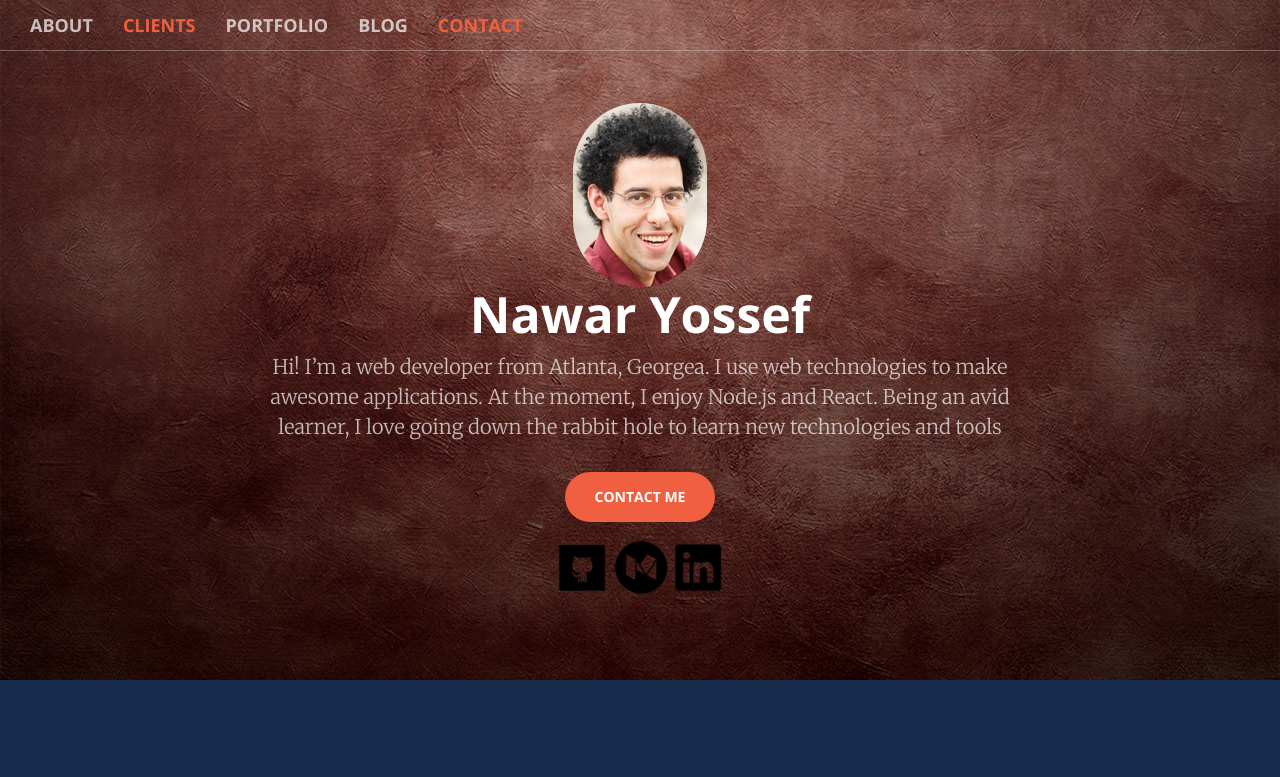
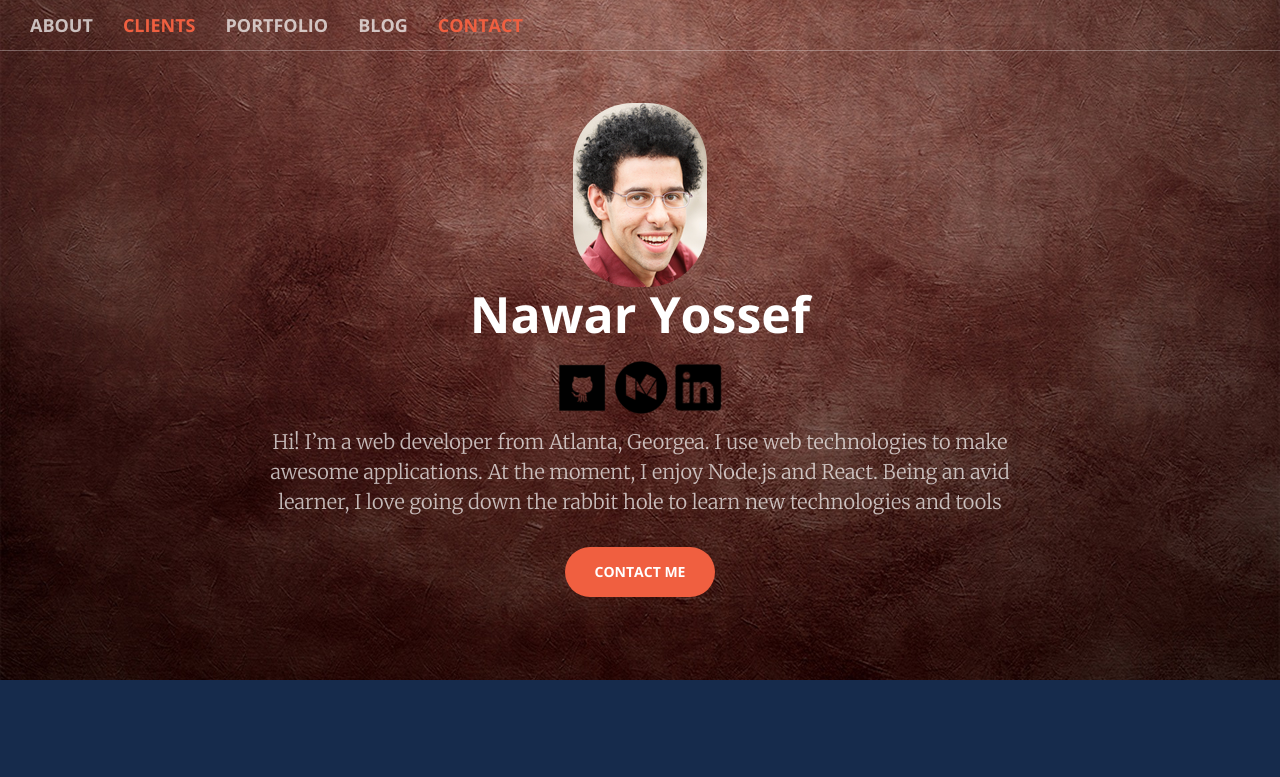
Before and after one commit to NawarYossef/personal-website, a website: page index.html in a window 1280 px wide. Shown: the top 777 px of the page. Drawn offline with nearby package versions, Linux system fonts and the light colour scheme.

Commit message:
changed place for social media logos in header

```diff
--- a/css/creative.css
+++ b/css/creative.css
@@ -173,6 +173,10 @@ header ul {
 header ul li {
   display: inline-block;
 }
+/*
+header ul li img {
+  width: 40px;
+}*/
 
 header ul li:nth-of-type(3) {
   margin-right: 40px;
@@ -186,7 +190,7 @@ header ul li:nth-of-type(3) {
   width: 134px;
   height: 184px;
   margin: 20px auto 0 auto;
-  border-radius: 70px;
+  border-radius: 60px;
 }
 header .header-content {
   position: relative;
@@ -292,7 +296,7 @@ header .header-content .header-content-inner p {
 
   width: 75%;
   height: 100%;
-  margin-left: 25%;
+  margin-left: 20%;
 }
 
 .table thead {
--- a/index.html
+++ b/index.html
@@ -79,6 +79,11 @@
             <div class="header-content-inner">
                 <img class="personal-photo" src="img/personal-photo.jpg">
                 <h1 id="homeHeading">Nawar Yossef</h1>
+                <ul>
+                    <li><a href=""><img src="img/icon-github.png"></a></li>
+                    <li><a href=""><img src="img/icon-medium.png"></a></li>
+                    <li><a href=""><img src="img/icon-linkden.png"></a></li>
+                </ul>
            <!--      <hr> -->
                 <p>Hi! I’m a web developer from Atlanta, Georgea. I use web technologies to make awesome applications. At the moment, I enjoy Node.js and React. Being an avid learner, I love going down the rabbit hole to learn new technologies and tools</p>
                 <!-- <p>
@@ -90,11 +95,6 @@
                <!--  Hi! I'm a Frontend developer who enjoys JavaScript and React. Being an avid learner, I consider a day without new knowledge is a lost day. -->
 
                 <a href="#contact" class="btn btn-primary btn-xl page-scroll">Contact Me</a>
-                <ul>
-                    <li><a href=""><img src="img/icon-github.png"></a></li>
-                    <li><a href=""><img src="img/icon-medium.png"></a></li>
-                    <li><a href=""><img src="img/icon-linkden.png"></a></li>
-                </ul>
             </div>
         </div>
     </header>
```
